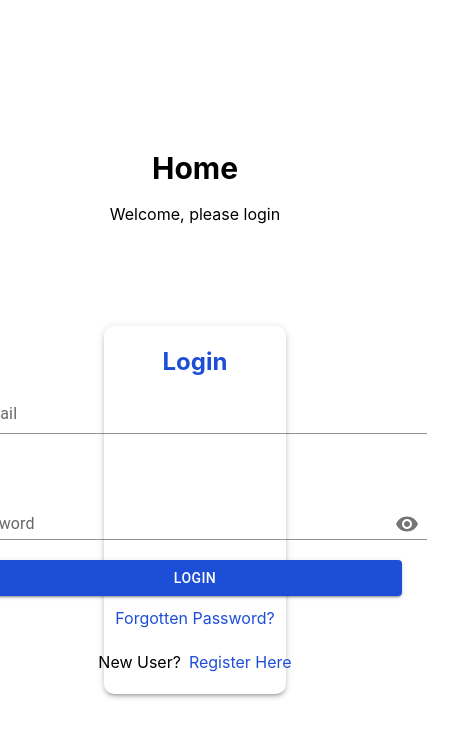
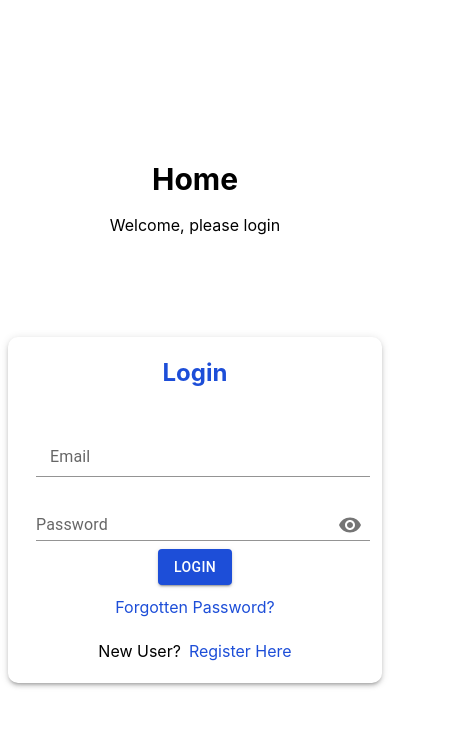
Before and after one commit to theophilusnuer/badak-admin-panel, a React (Create React App) app: page / in a window 390 px wide. Shown: the top 738 px of the page, 463 px wide, since content can reach past the window. Built offline with nearby package versions, Linux system fonts and the light colour scheme; no server answers.

Commit message:
fixed responsiveness

```diff
--- a/src/components/user-login/AuthenticationService.js
+++ /dev/null
@@ -1,32 +0,0 @@
-const baseURL = process.env.URL
-// Function to authenticate user credentials by making an API call
-export const authenticateUser = async (username, password) => {
-    try {
-      // Make an API call to backend endpoint for authentication
-      const response = await fetch(`${baseURL}/api/user/login`, {
-        method: 'POST',
-        headers: {
-          'Content-Type': 'application/json'
-        },
-        body: JSON.stringify({ username, password })
-      });
-
-      if (!response.ok) {
-        throw new Error('Failed to authenticate user');
-      }
-
-      const data = await response.json();
-
-      // Check if the response contains user data or an error message
-      if (data.error) {
-        // Authentication failed, return null
-        return null;
-      } else {
-        // Authentication successful, return user data including role
-        return {...data, role: data.role };
-      }
-    } catch (error) {
-      console.error("Error authenticating user:", error);
-      throw error; // Throw error if authentication fails
-    }
-  };
--- a/src/components/user-login/LoginForm.jsx
+++ b/src/components/user-login/LoginForm.jsx
@@ -1,24 +1,42 @@
-import React, { useState } from 'react';
-import Box from '@mui/material/Box';
-import FormControl from '@mui/material/FormControl';
-import InputLabel from '@mui/material/InputLabel';
-import Input from '@mui/material/Input';
-import IconButton from '@mui/material/IconButton';
-import InputAdornment from '@mui/material/InputAdornment';
-import Visibility from '@mui/icons-material/Visibility';
-import VisibilityOff from '@mui/icons-material/VisibilityOff';
+import React, { useState } from "react";
+import Box from "@mui/material/Box";
+import FormControl from "@mui/material/FormControl";
+import InputLabel from "@mui/material/InputLabel";
+import Input from "@mui/material/Input";
+import IconButton from "@mui/material/IconButton";
+import InputAdornment from "@mui/material/InputAdornment";
+import Visibility from "@mui/icons-material/Visibility";
+import VisibilityOff from "@mui/icons-material/VisibilityOff";
 import Button from "@mui/material/Button";
-import { Link } from 'react-router-dom';
-import ErrorMessage from "./errorMessage"
-import { authenticateUser } from './AuthenticationService';
-import { useNavigate } from 'react-router-dom';
+import { Link, useNavigate } from "react-router-dom";
+import ErrorMessage from "./errorMessage";
 
+const baseURL = process.env.REACT_APP_URL;
 
+// Define the login function
+const login = async (email, password) => {
+  const response = await fetch(`${baseURL}/api/user/login`, {
+    method: "POST",
+    headers: {
+      "Content-Type": "application/json",
+    },
+    body: JSON.stringify({ email, password }),
+  });
+
+  console.log(response);
+
+  if (response.ok) {
+    const user = await response.json();
+    return user;
+  } else {
+    throw new Error("Login failed");
+  }
+};
 
 const LoginForm = () => {
-  const [formData, setFormData] = useState({ email: '', password: '' });
+  const [formData, setFormData] = useState({ email: "", password: "" });
   const [showPassword, setShowPassword] = useState(false);
-  const [error, setError] = useState('');
+  const [error, setError] = useState("");
 
   const handleInputChange = (e) => {
     const { name, value } = e.target;
@@ -37,46 +55,47 @@ const LoginForm = () => {
 
   const handleLogin = async () => {
     try {
-      const user = await authenticateUser.login(formData.email, formData.password);
-      // Redirect user after successful login
-      navigate('/');
+      const user = await login(formData.email, formData.password);
+      navigate("/");
     } catch (error) {
-      setError('Invalid username or password');
+      console.log(error);
+      setError("Sorry, try again!");
     }
   };
 
   return (
-    <Box sx={{
-      borderRadius: '10px',
+    <Box
+      sx={{
+        borderRadius: "10px",
         boxShadow: "3",
-      width: "35%",
         margin: "auto",
         marginTop: "100px",
-      padding: '20px',
-    }}>
-     <form className='flex flex-center flex-col items-center content-center'>
-     <div>
-        <div className="flex justify-center font-bold text-blue-700 text-2xl">
+        padding: "20px",
+      }}
+    >
+      <form className="flex flex-col items-center">
+        <div className="w-full max-w-md">
+          <div className="flex justify-center font-bold text-blue-700 text-2xl mb-8">
             <p>Login</p>
           </div>
-        {/* user name */}
-        <FormControl style={{ marginBottom: "50px" }} fullWidth sx={{ m: 1, width: "46ch" }}>
+          <FormControl fullWidth sx={{ m: 1 }}>
             <InputLabel htmlFor="standard-adornment-amount">Email</InputLabel>
             <Input
               id="standard-adornment-amount"
               name="email"
-            type='email'
+              type="email"
               value={formData.email}
               onChange={handleInputChange}
             />
           </FormControl>
-        {/* password */}
-        <FormControl style={{ marginBottom: "20px" }} fullWidth sx={{ m: 1, width: "46ch" }} variant="standard">
-          <InputLabel htmlFor="standard-adornment-password">Password</InputLabel>
+          <FormControl fullWidth sx={{ m: 1 }} variant="standard">
+            <InputLabel htmlFor="standard-adornment-password">
+              Password
+            </InputLabel>
             <Input
               id="standard-adornment-password"
               name="password"
-            type={showPassword ? 'text' : 'password'}
+              type={showPassword ? "text" : "password"}
               value={formData.password}
               onChange={handleInputChange}
               endAdornment={
@@ -92,23 +111,22 @@ const LoginForm = () => {
               }
             />
           </FormControl>
-        {/* error message */}
           {error && <ErrorMessage message={error} />}
           <Button
             style={{ marginBottom: "10px" }}
-          sx={{ bgcolor: "#1d4ed8", width: "52ch" }}
+            sx={{ bgcolor: "#1d4ed8" }}
             variant="contained"
             onClick={handleLogin}
           >
             Login
           </Button>
-        <div className='flex justify-center text-blue-700 mb-5'>
+          <div className="flex justify-center text-blue-700 mb-5">
             <p>Forgotten Password?</p>
           </div>
-        <div className='flex justify-center'>
+          <div className="flex justify-center">
             New User?
             <Link to="/signup">
-            <p className='text-blue-700 ml-2'>Register Here</p>
+              <p className="text-blue-700 ml-2">Register Here</p>
             </Link>
           </div>
         </div>
--- a/src/pages/register-page/signup.jsx
+++ b/src/pages/register-page/signup.jsx
@@ -25,7 +25,7 @@ const Signup = () => {
 
     const formData = new FormData(event.target);
 
-    const response = await fetch(`${process.env.REACT_APP_BASE_URL}/api/user`, {
+    const response = await fetch("http://localhost:4000/api/user/", {
       method: "POST",
       body: JSON.stringify({
         firstName: formData.get("firstName"),
@@ -35,21 +35,24 @@ const Signup = () => {
         confirmPassword: formData.get("confirmPassword"),
       }),
       headers: {
-        'content-type': "application/json"
-      }
+        "content-type": "application/json",
+      },
     });
-    console.log(response)
+    console.log(response);
     //clear input
     event.target.reset();
-  }
-
+  };
 
   return (
     <Box
       sx={{
         borderRadius: "10px",
         boxShadow: "3",
-        width: "35%",
+        width: {
+          xs: "90%",
+          sm: "70%",
+          md: "50%",
+        },
         margin: "auto",
         marginTop: "100px",
         padding: "20px",
```
Lines whose indentation alone changed are shown as unchanged.
